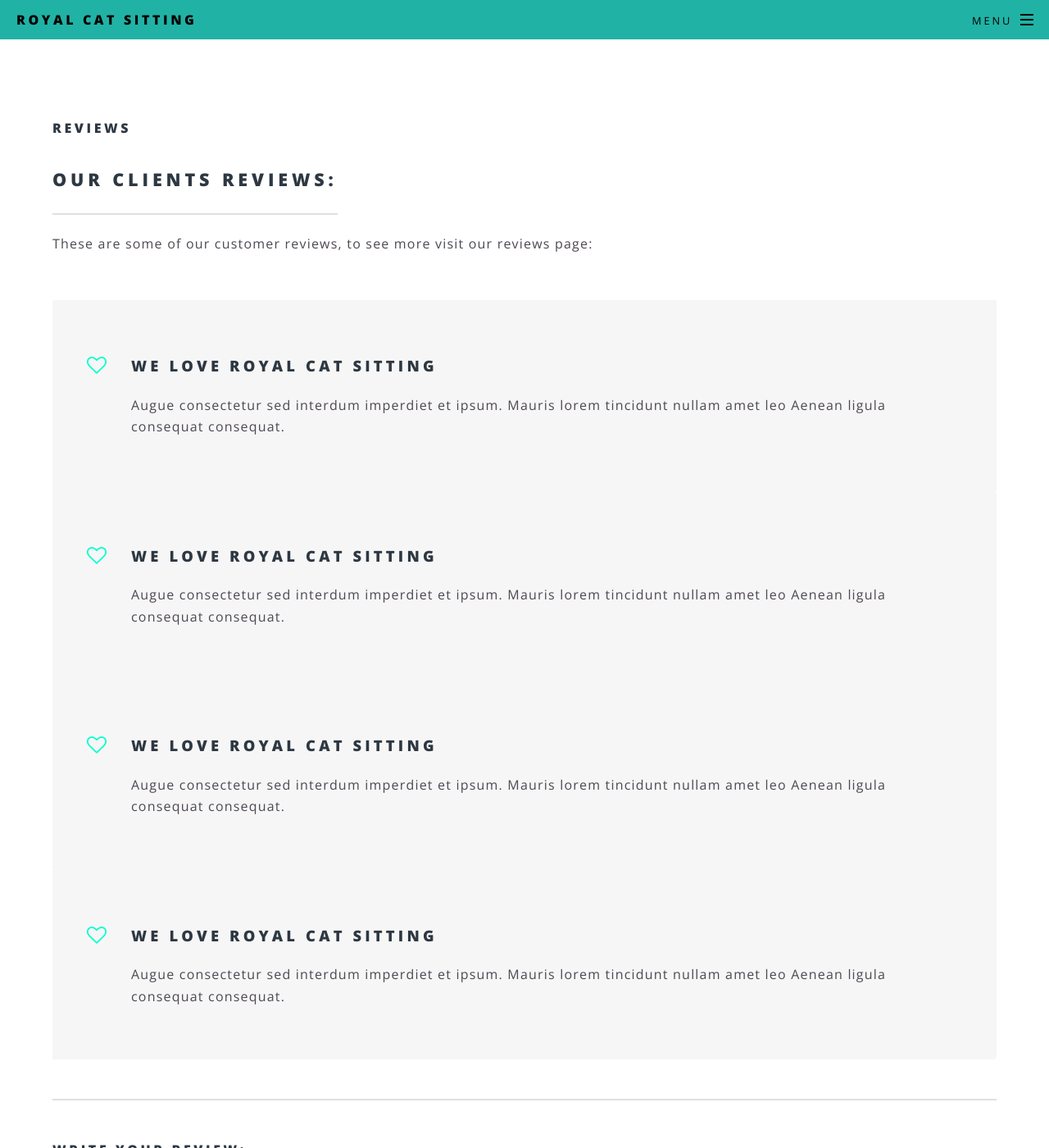
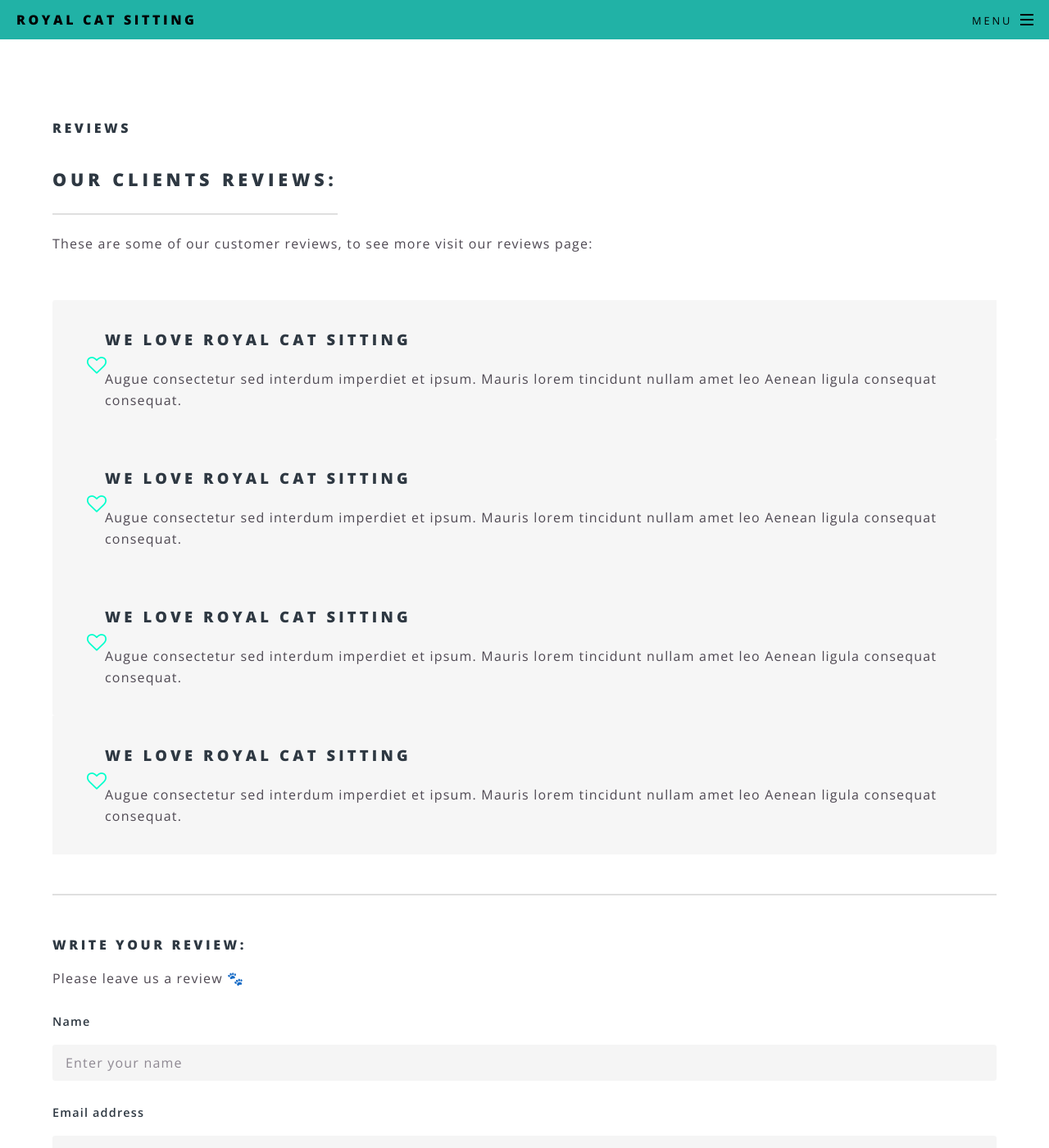
Before and after one commit to royalcatsitting/royalcatsitting.github.io, a Jekyll site: the page built from our_reviews.html, in a window 1280 px wide and 1400 px high. Shown: the whole window at 82% size. Built offline with Jekyll 4.4.1, drawn with Linux system fonts in a browser that asks for light colours.

Commit message:
Update main.scss

```diff
--- a/css/main.scss
+++ b/css/main.scss
@@ -896,7 +896,7 @@ $baseurl: '{{ site.baseurl }}/images';
 		width: 100%;
 
 		li {
-			@include padding(4em, 4em, (0,0,0,2em));
+			@include padding(2em, 2em, (0,0,0,2em));
 			display: block;
 			position: relative;
 			text-align: left;
```
